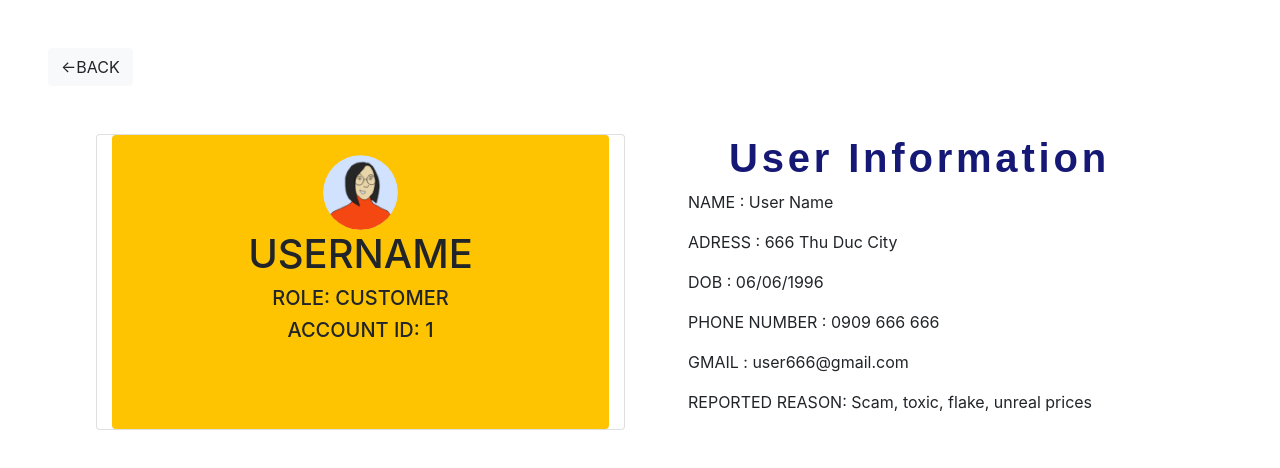
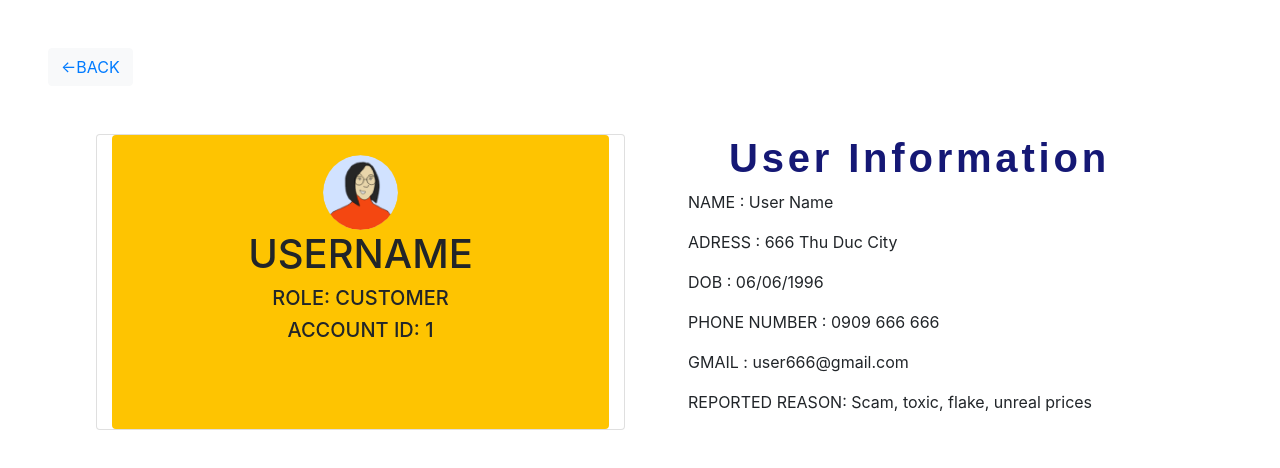
Before and after one commit to ketchup82/SecondhandStoreFE, a React (Create React App) app: page /admin/user-view in a window 1280 px wide. Shown: the top 468 px of the page. Built offline with nearby package versions, Linux system fonts and the light colour scheme.

Commit message:
Update UserProfile.jsx

```diff
--- a/src/screens/admin/components/UserProfile.jsx
+++ b/src/screens/admin/components/UserProfile.jsx
@@ -1,10 +1,13 @@
 import React from 'react'
+import { Link } from 'react-router-dom';
 import Avatar from "../../../assets/images/user.png";
 
 export const UserProfile = () => {
     return (
         <div className='p-5'>
-            <button type="button" className="btn btn-light fw-medium text-uppercase mb-5">←Back</button>
+            <button type="button" className="btn btn-light fw-medium text-uppercase mb-5">
+            <Link to="/admin/admin-home">←Back</Link>
+            </button>
             <div className="row g-3 px-5 h-100">
                 <div className="col-md-6 flex-grow-1 overflow-auto">
                     <div className="col card h-100 bg-body-tertiary">
```
